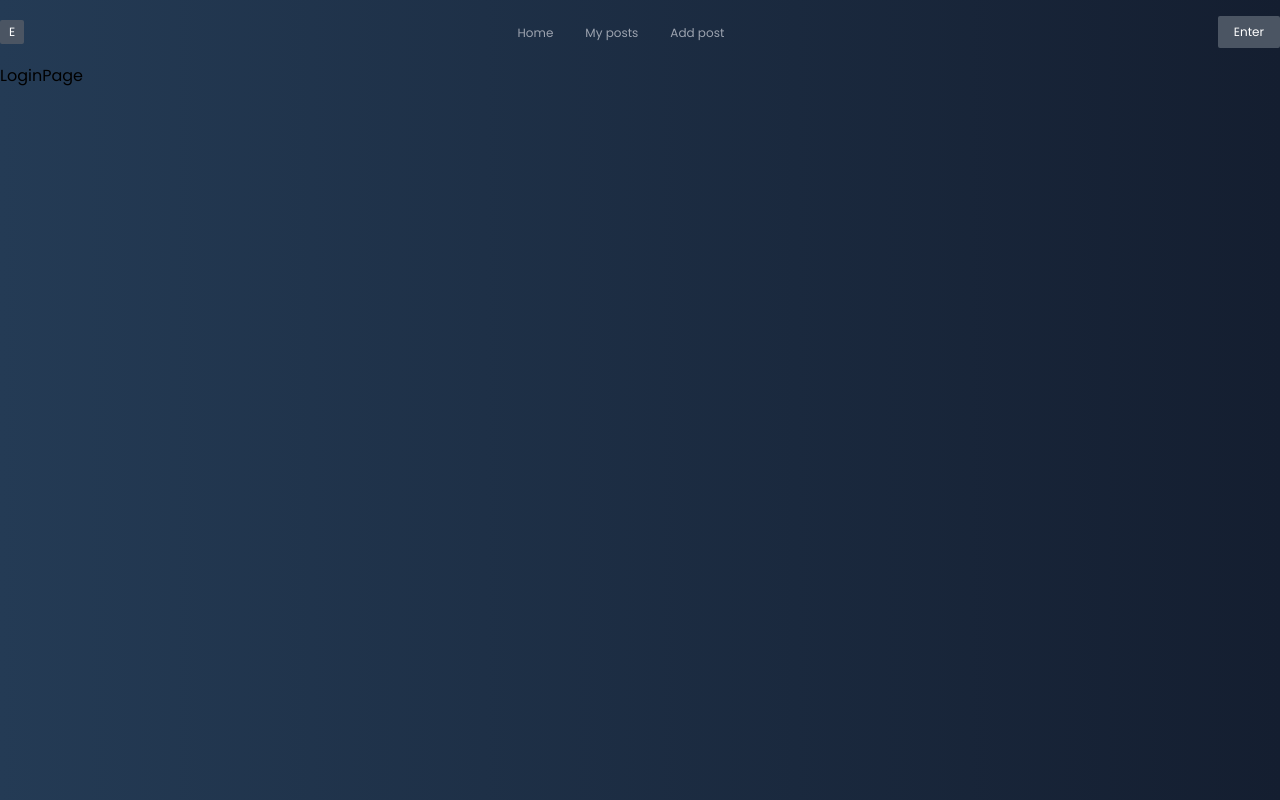
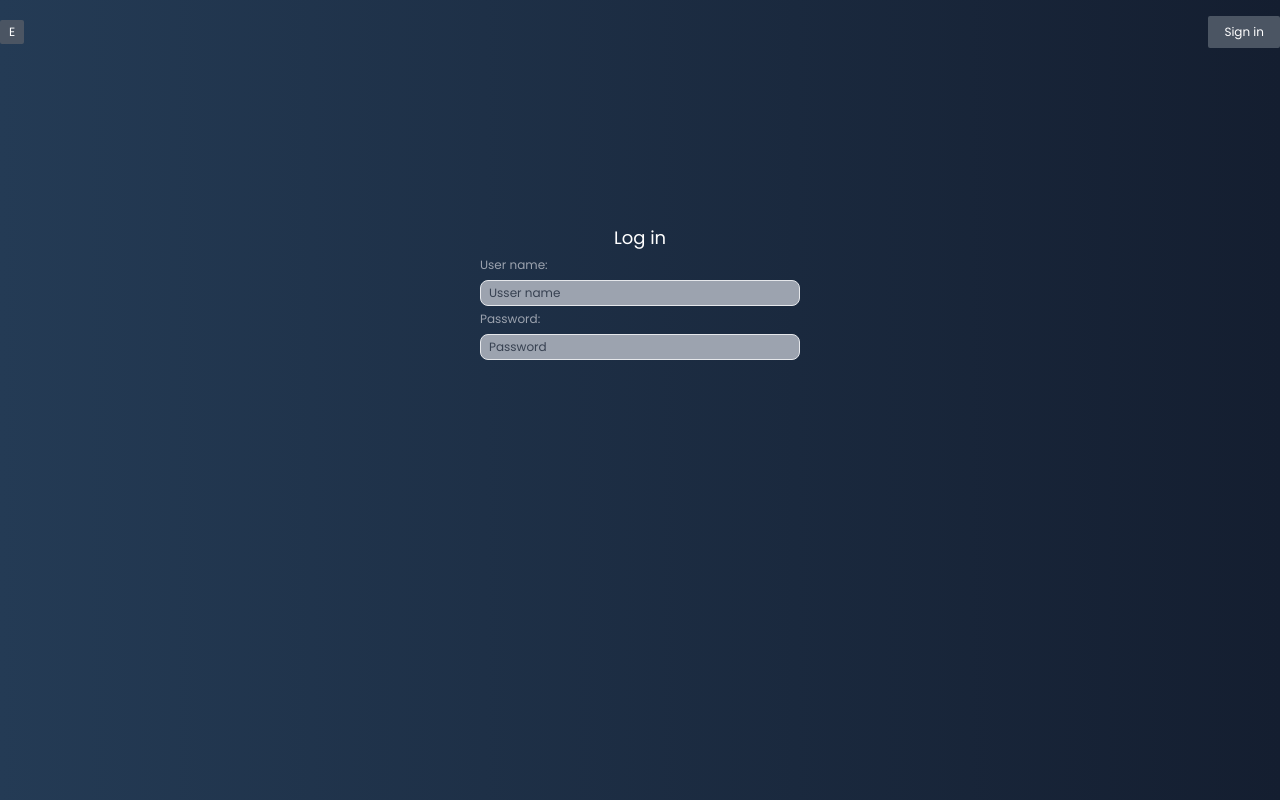
Before and after one commit to Saoa35/Node-Mongo-ToDo, a React (Create React App) app in the folder client/: page /login in a window 1280 px wide. Built offline with nearby package versions, Linux system fonts and the light colour scheme.

Commit message:
created LoginPage

```diff
--- a/client/src/components/Navbar.jsx
+++ b/client/src/components/Navbar.jsx
@@ -1,6 +1,8 @@
-import { NavLink } from "react-router-dom";
+import { Link, NavLink } from "react-router-dom";
 
 export const Navbar = () => {
+  const isAuth = false;
+
   const activeStyles = {
     color: "white",
   };
@@ -11,6 +13,7 @@
         E
       </span>
 
+      {isAuth && (
         <ul className="flex gap-8">
           <li>
             <NavLink
@@ -43,9 +46,16 @@
             </NavLink>
           </li>
         </ul>
+      )}
 
       <div className="flex justify-center items-center bg-gray-600 text-xs text-white rounded-sm px-4 py-2">
-        <button>Enter</button>
+        {isAuth ? (
+          <button>Logout</button>
+        ) : (
+          <Link to={"/login"}>
+            <button>Sign in</button>
+          </Link>
+        )}
       </div>
     </div>
   );
--- a/client/src/pages/LoginPage.jsx
+++ b/client/src/pages/LoginPage.jsx
@@ -2,8 +2,28 @@
 
 export const LoginPage = () => {
   return (
-    <div>
-      <div>LoginPage</div>
-    </div>
+    <form
+      onSubmit={(e) => e.preventDefault()}
+      className="w-1/4 h-60 mx-auto mt-40"
+    >
+      <h1 className="text-lg text-white text-center">Log in</h1>
+      <label className="text-xs text-gray-400">
+        User name:
+        <input
+          type="text"
+          placeholder="Usser name"
+          className="mt-1 text-black w-full rounded-lg bg-gray-400 border py-1 px-2 text-xs outline-none placeholder:text-gray-700"
+        />
+      </label>
+
+      <label className="text-xs text-gray-400">
+        Password:
+        <input
+          type="password"
+          placeholder="Password"
+          className="mt-1 text-black w-full rounded-lg bg-gray-400 border py-1 px-2 text-xs outline-none placeholder:text-gray-700"
+        />
+      </label>
+    </form>
   );
 };
```
Lines whose indentation alone changed are shown as unchanged.
